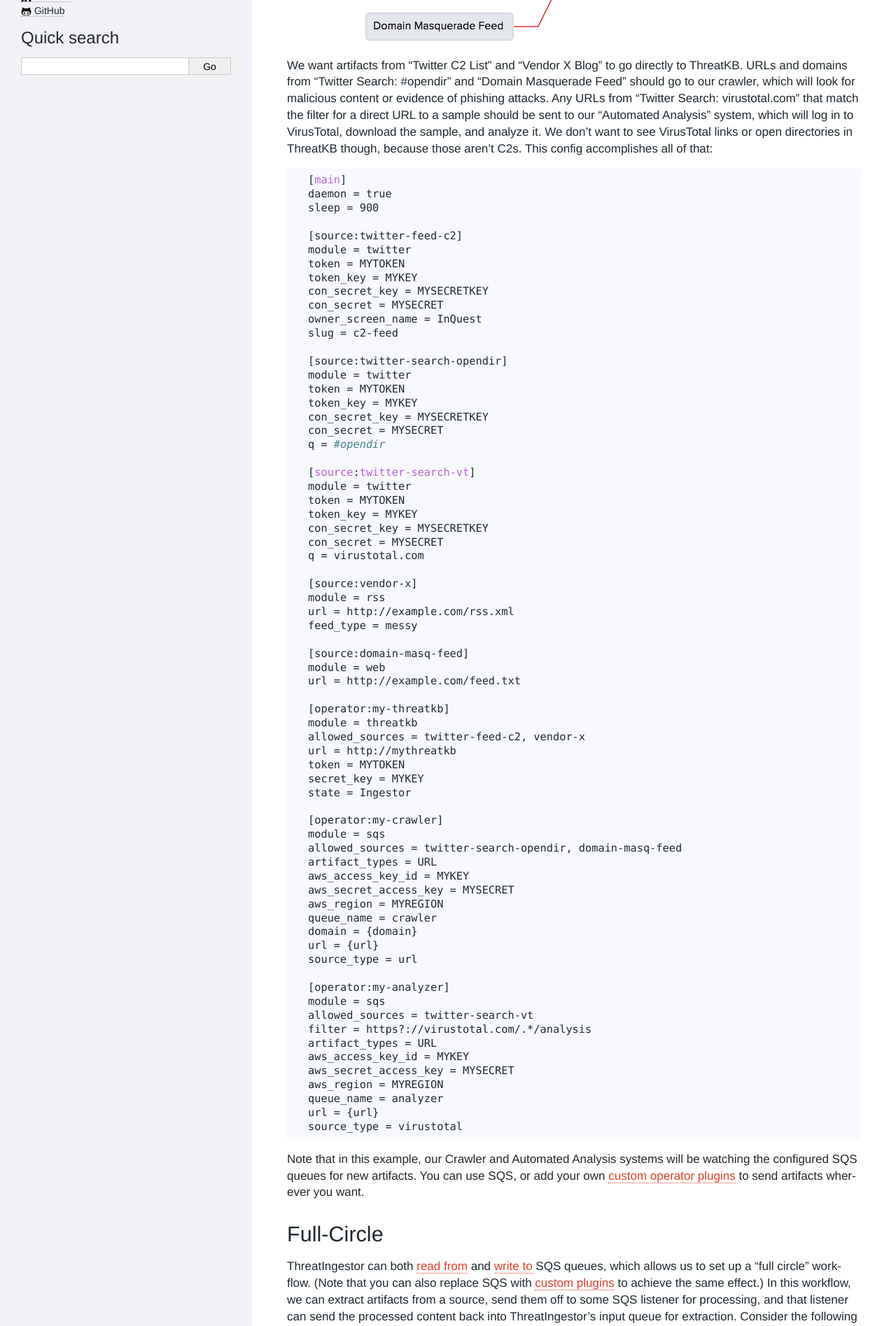
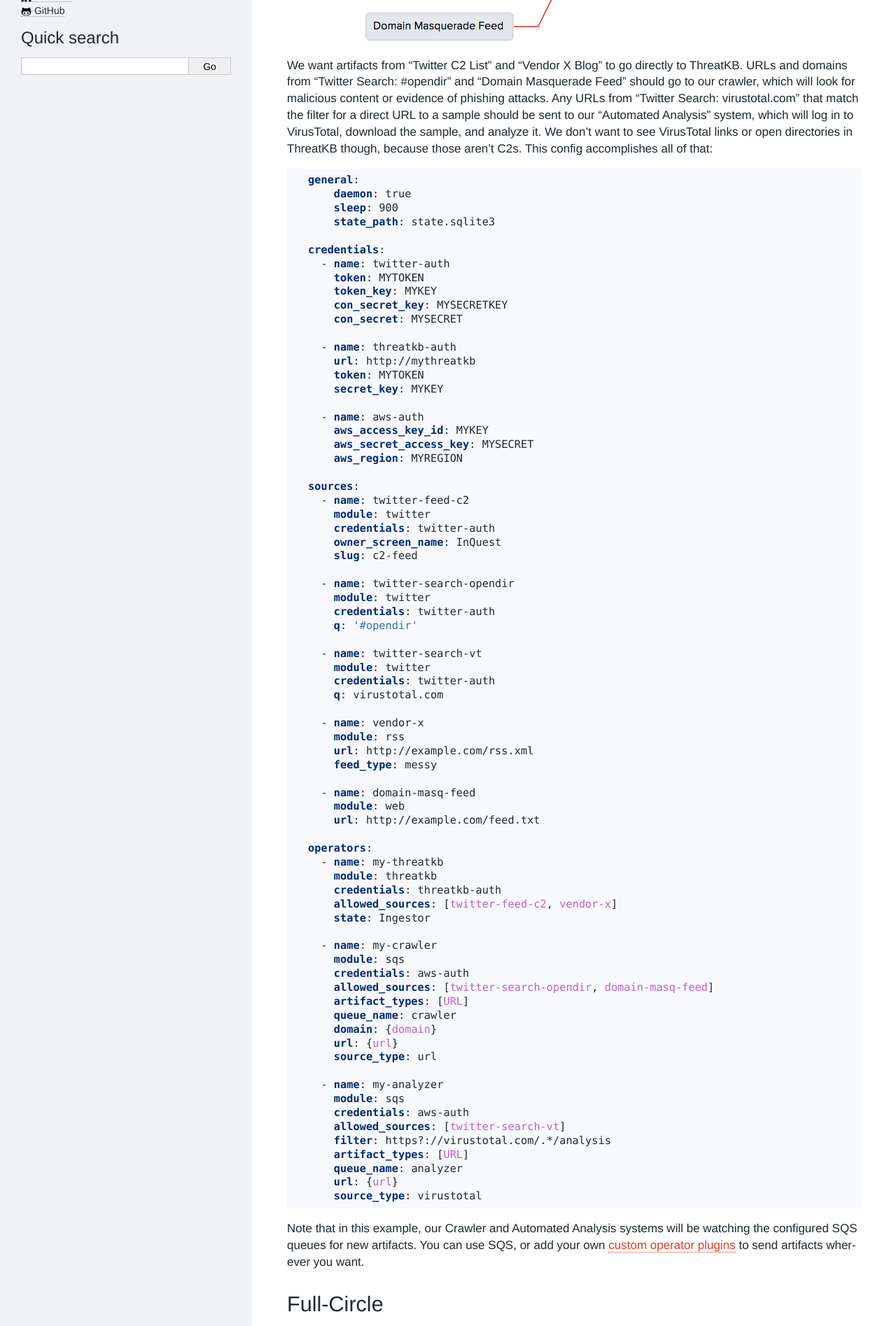
Before and after one commit to InQuest/ThreatIngestor, a Sphinx documentation site: the page built from docs/workflows.rst, in a window 1280 px wide. Shown: the part 691-2586 px from the top of the page at 70% size. Built offline with Sphinx 7.4.7, drawn with Linux system fonts in a browser that asks for light colours; some web fonts are replaced; some of the changed text lies outside the part shown.

Commit message:
Update config examples in workflow doc

```diff
--- a/docs/workflows.rst
+++ b/docs/workflows.rst
@@ -36,75 +36,80 @@
 
 .. code-block:: yaml
 
-    [main]
-    daemon = true
-    sleep = 900
+    general:
+        daemon: true
+        sleep: 900
+        state_path: state.sqlite3
 
-    [source:twitter-feed-c2]
-    module = twitter
-    token = MYTOKEN
-    token_key = MYKEY
-    con_secret_key = MYSECRETKEY
-    con_secret = MYSECRET
-    owner_screen_name = InQuest
-    slug = c2-feed
+    credentials:
+      - name: twitter-auth
+        token: MYTOKEN
+        token_key: MYKEY
+        con_secret_key: MYSECRETKEY
+        con_secret: MYSECRET
 
-    [source:twitter-search-opendir]
-    module = twitter
-    token = MYTOKEN
-    token_key = MYKEY
-    con_secret_key = MYSECRETKEY
-    con_secret = MYSECRET
-    q = #opendir
+      - name: threatkb-auth
+        url: http://mythreatkb
+        token: MYTOKEN
+        secret_key: MYKEY
 
-    [source:twitter-search-vt]
-    module = twitter
-    token = MYTOKEN
-    token_key = MYKEY
-    con_secret_key = MYSECRETKEY
-    con_secret = MYSECRET
-    q = virustotal.com
+      - name: aws-auth
+        aws_access_key_id: MYKEY
+        aws_secret_access_key: MYSECRET
+        aws_region: MYREGION
 
-    [source:vendor-x]
-    module = rss
-    url = http://example.com/rss.xml
-    feed_type = messy
+    sources:
+      - name: twitter-feed-c2
+        module: twitter
+        credentials: twitter-auth
+        owner_screen_name: InQuest
+        slug: c2-feed
 
-    [source:domain-masq-feed]
-    module = web
-    url = http://example.com/feed.txt
+      - name: twitter-search-opendir
+        module: twitter
+        credentials: twitter-auth
+        q: '#opendir'
 
-    [operator:my-threatkb]
-    module = threatkb
-    allowed_sources = twitter-feed-c2, vendor-x
-    url = http://mythreatkb
-    token = MYTOKEN
-    secret_key = MYKEY
-    state = Ingestor
+      - name: twitter-search-vt
+        module: twitter
+        credentials: twitter-auth
+        q: virustotal.com
 
-    [operator:my-crawler]
-    module = sqs
-    allowed_sources = twitter-search-opendir, domain-masq-feed
-    artifact_types = URL
-    aws_access_key_id = MYKEY
-    aws_secret_access_key = MYSECRET
-    aws_region = MYREGION
-    queue_name = crawler
-    domain = {domain}
-    url = {url}
-    source_type = url
+      - name: vendor-x
+        module: rss
+        url: http://example.com/rss.xml
+        feed_type: messy
 
-    [operator:my-analyzer]
-    module = sqs
-    allowed_sources = twitter-search-vt
-    filter = https?://virustotal.com/.*/analysis
-    artifact_types = URL
-    aws_access_key_id = MYKEY
-    aws_secret_access_key = MYSECRET
-    aws_region = MYREGION
-    queue_name = analyzer
-    url = {url}
-    source_type = virustotal
+      - name: domain-masq-feed
+        module: web
+        url: http://example.com/feed.txt
+
+    operators:
+      - name: my-threatkb
+        module: threatkb
+        credentials: threatkb-auth
+        allowed_sources: [twitter-feed-c2, vendor-x]
+        state: Ingestor
+
+      - name: my-crawler
+        module: sqs
+        credentials: aws-auth
+        allowed_sources: [twitter-search-opendir, domain-masq-feed]
+        artifact_types: [URL]
+        queue_name: crawler
+        domain: {domain}
+        url: {url}
+        source_type: url
+
+      - name: my-analyzer
+        module: sqs
+        credentials: aws-auth
+        allowed_sources: [twitter-search-vt]
+        filter: https?://virustotal.com/.*/analysis
+        artifact_types: [URL]
+        queue_name: analyzer
+        url: {url}
+        source_type: virustotal
 
 Note that in this example, our Crawler and Automated Analysis systems will be
 watching the configured SQS queues for new artifacts. You can use SQS, or add
@@ -139,49 +144,57 @@
 
 .. code-block:: yaml
 
-    [main]
-    daemon = true
-    sleep = 900
+    general:
+        daemon: true
+        sleep: 900
+        state_path: state.sqlite3
 
-    [source:twitter-feed-c2]
-    module = twitter
-    token = MYTOKEN
-    token_key = MYKEY
-    con_secret_key = MYSECRETKEY
-    con_secret = MYSECRET
-    owner_screen_name = InQuest
-    slug = c2-feed
+    credentials:
+      - name: twitter-auth
+        token: MYTOKEN
+        token_key: MYKEY
+        con_secret_key: MYSECRETKEY
+        con_secret: MYSECRET
 
-    [source:twitter-search-pastebin]
-    module = twitter
-    token = MYTOKEN
-    token_key = MYKEY
-    con_secret_key = MYSECRETKEY
-    con_secret = MYSECRET
-    q = pastebin.com ioc
+      - name: threatkb-auth
+        url: http://mythreatkb
+        token: MYTOKEN
+        secret_key: MYKEY
 
-    [source:sqs-input]
-    module = sqs
-    aws_access_key_id = MYKEY
-    aws_secret_access_key = MYSECRET
-    aws_region = MYREGION
-    queue_name = threatingestor
+      - name: aws-auth
+        aws_access_key_id: MYKEY
+        aws_secret_access_key: MYSECRET
+        aws_region: MYREGION
 
-    [operator:my-threatkb]
-    module = threatkb
-    allowed_sources = sqs-input, twitter-feed-c2
-    url = http://mythreatkb
-    token = MYTOKEN
-    secret_key = MYKEY
-    state = Ingestor
+    sources:
+      - name: twitter-feed-c2
+        module: twitter
+        credentials: twitter-auth
+        owner_screen_name: InQuest
+        slug: c2-feed
 
-    [operator:pastebin-processor]
-    module = sqs
-    allowed_sources = twitter-feed-c2, twitter-search-pastebin
-    artifact_types = URL
-    filter = https?://pastebin.com/.+
-    aws_access_key_id = MYKEY
-    aws_secret_access_key = MYSECRET
-    aws_region = MYREGION
-    queue_name = pastebin-processor
-    url = {url}
+      - name: twitter-search-pastebin
+        module: twitter
+        credentials: twitter-auth
+        q: pastebin.com ioc
+
+      - name: sqs-input
+        module: sqs
+        credentials: aws-auth
+        queue_name: threatingestor
+
+    operators:
+      - name: my-threatkb
+        module: threatkb
+        credentials: threatkb-auth
+        allowed_sources: [sqs-input, twitter-feed-c2]
+        state: Ingestor
+
+      - name: pastebin-processor
+        module: sqs
+        credentials: aws-auth
+        allowed_sources: [twitter-feed-c2, twitter-search-pastebin]
+        artifact_types: [URL]
+        filter: https?://pastebin.com/.+
+        queue_name: pastebin-processor
+        url: {url}
```
